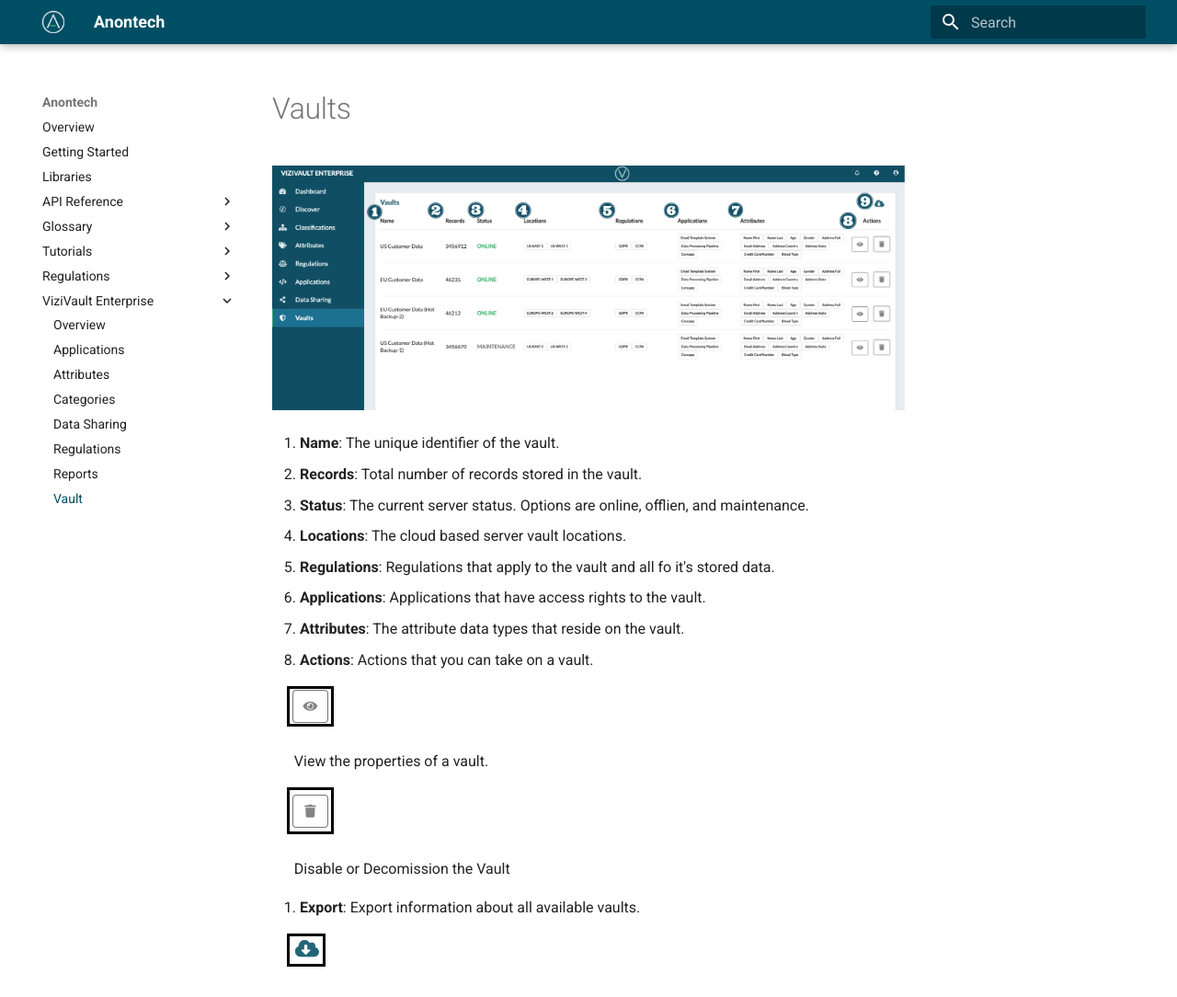
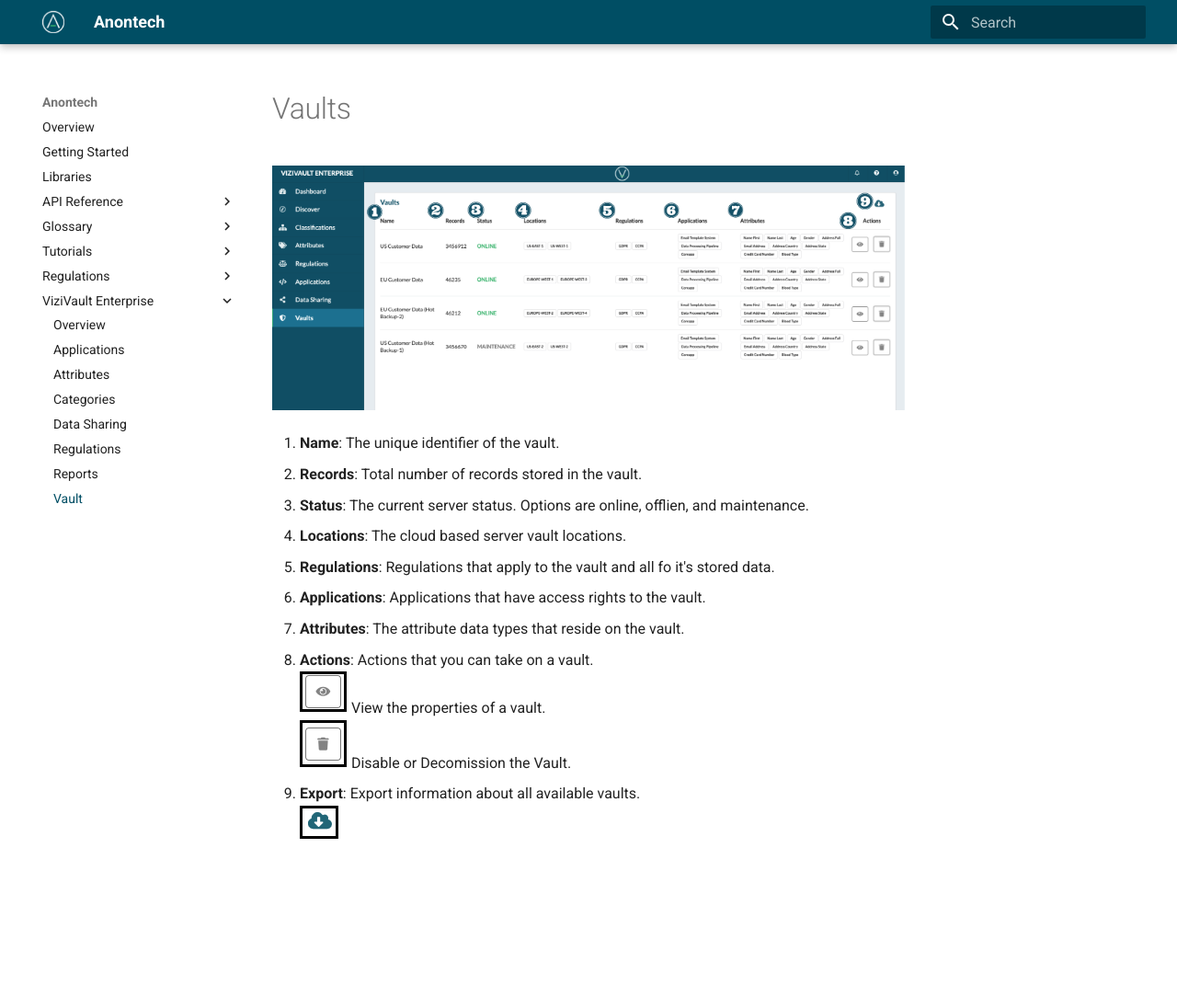
Before and after one commit to anontechnology/documentation, an MkDocs documentation site: the page built from docs/vizivault-enterprise/vault.md, in a window 1280 px wide and 1084 px high. Shown: the whole window at 92% size. Built offline with MkDocs 1.6.1 and Material for MkDocs 9.7.7, drawn with Linux system fonts in a browser that asks for light colours.

Commit message:
Update docs/vizivault-enterprise/vault.md

```diff
--- a/docs/vizivault-enterprise/vault.md
+++ b/docs/vizivault-enterprise/vault.md
@@ -10,17 +10,8 @@
 5. **Regulations**: Regulations that apply to the vault and all fo it's stored data.
 6. **Applications**: Applications that have access rights to the vault.
 7. **Attributes**: The attribute data types that reside on the vault.
-8. **Actions**: Actions that you can take on a vault.
-
-&nbsp;&nbsp;&nbsp;&nbsp;![edit](../assets/images/view.png "View")
-
-&nbsp;&nbsp;&nbsp;&nbsp;&nbsp; View the properties of a vault.
-
-&nbsp;&nbsp;&nbsp;&nbsp;![delete](../assets/images/delete.png "Delete")
-
-&nbsp;&nbsp;&nbsp;&nbsp;&nbsp; Disable or Decomission the Vault
-
-
-9. **Export**: Export information about all available vaults.
-
-&nbsp;&nbsp;&nbsp;&nbsp;![export](../assets/images/export.png "Export")
+8. **Actions**: Actions that you can take on a vault.<br/>
+    ![edit](../assets/images/view.png "View") View the properties of a vault.<br/>
+    ![delete](../assets/images/delete.png "Delete") Disable or Decomission the Vault.
+9. **Export**: Export information about all available vaults.<br/>
+    ![export](../assets/images/export.png "Export")
```
